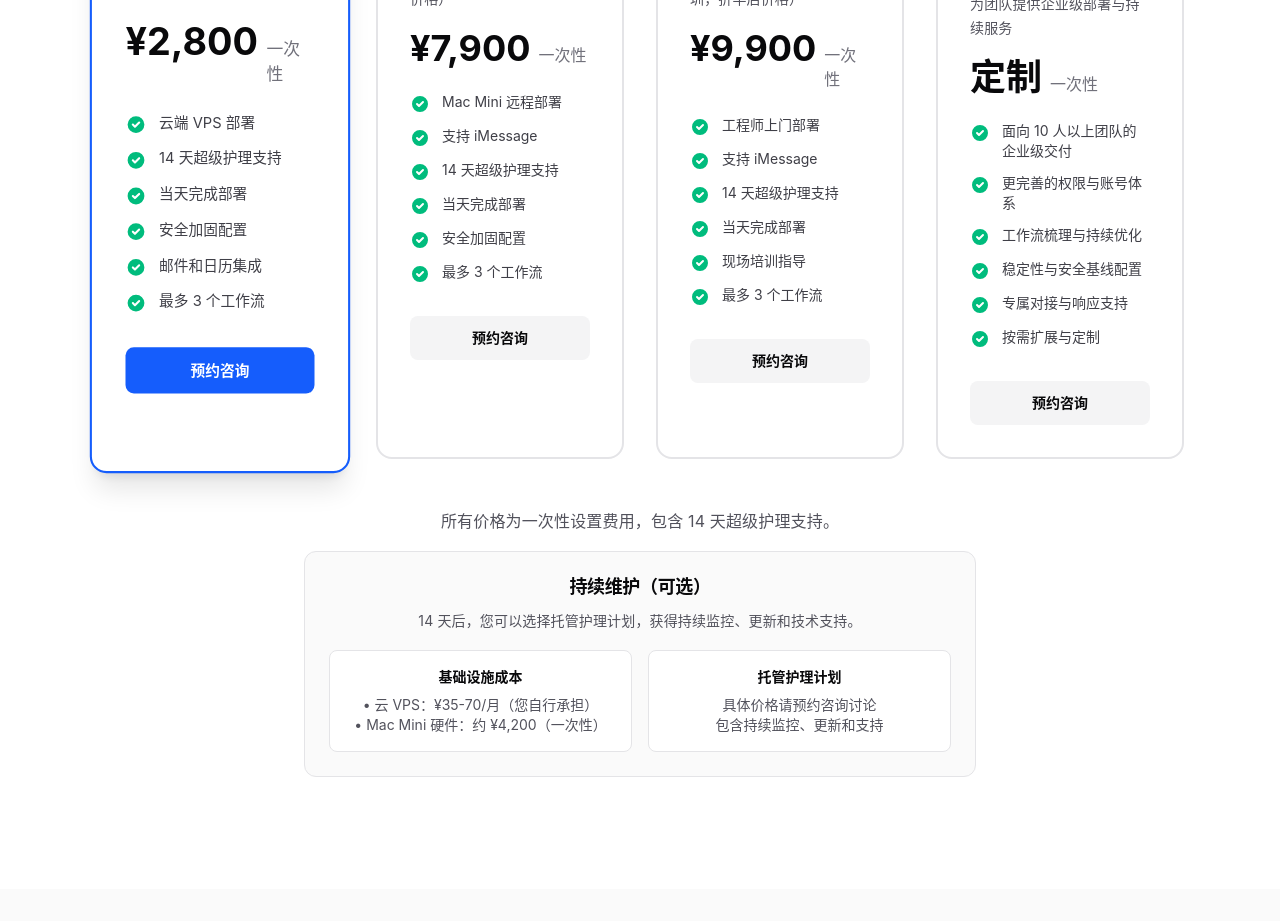
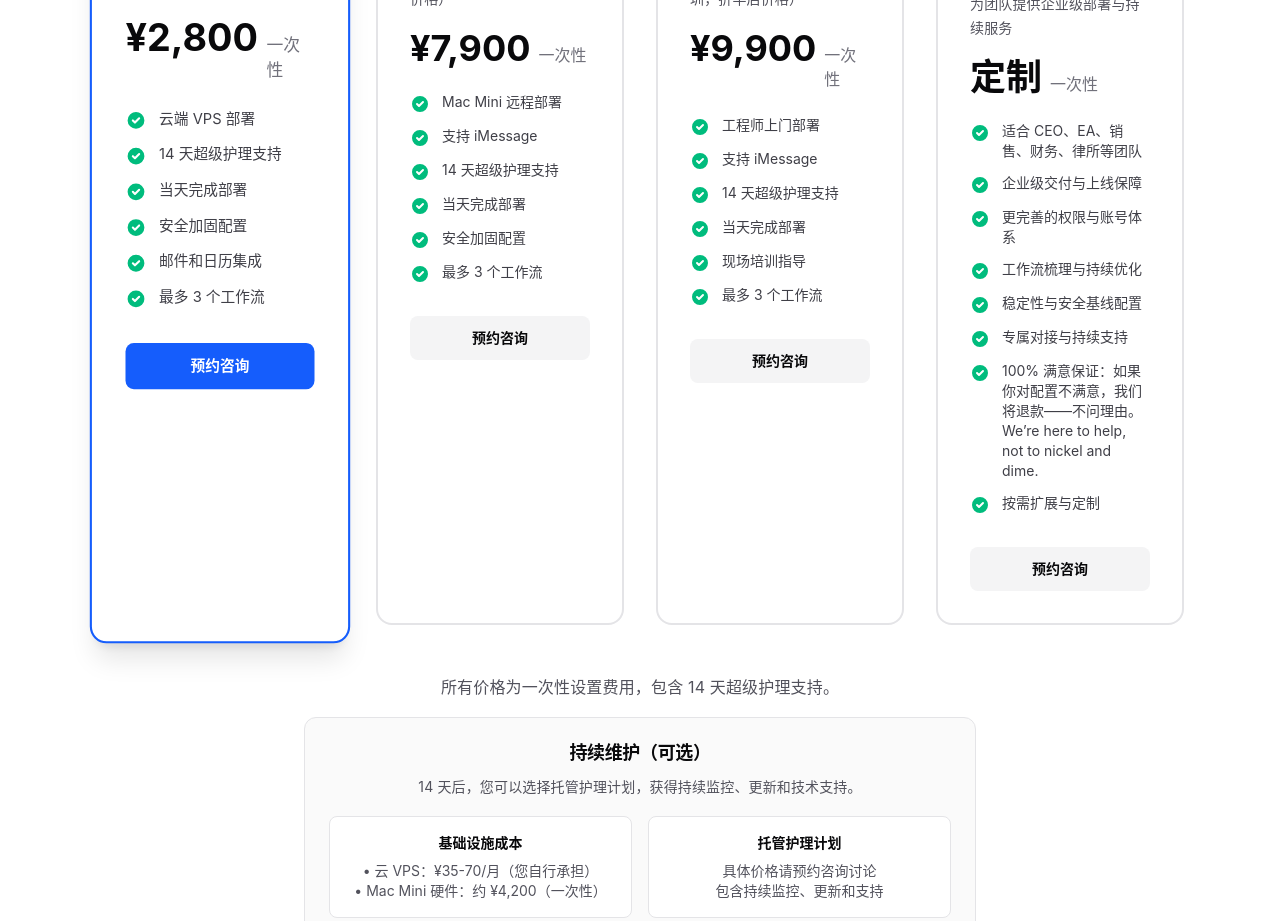
Before and after one commit to boshenzh/weclaw-site, a Next.js app: page / in a window 1280 px wide. Shown: the part 2760-3681 px from the top of the page. Built offline with nearby package versions, Linux system fonts and the light colour scheme.

Commit message:
copy: enterprise plan audience + satisfaction guarantee

```diff
--- a/src/app/page.tsx
+++ b/src/app/page.tsx
@@ -50,11 +50,13 @@ const pricing = [
     price: "定制",
     description: "为团队提供企业级部署与持续服务",
     features: [
-      "面向 10 人以上团队的企业级交付",
+      "适合 CEO、EA、销售、财务、律所等团队",
+      "企业级交付与上线保障",
       "更完善的权限与账号体系",
       "工作流梳理与持续优化",
       "稳定性与安全基线配置",
-      "专属对接与响应支持",
+      "专属对接与持续支持",
+      "100% 满意保证：如果你对配置不满意，我们将退款——不问理由。We’re here to help, not to nickel and dime.",
       "按需扩展与定制",
     ],
     recommended: false,
```
